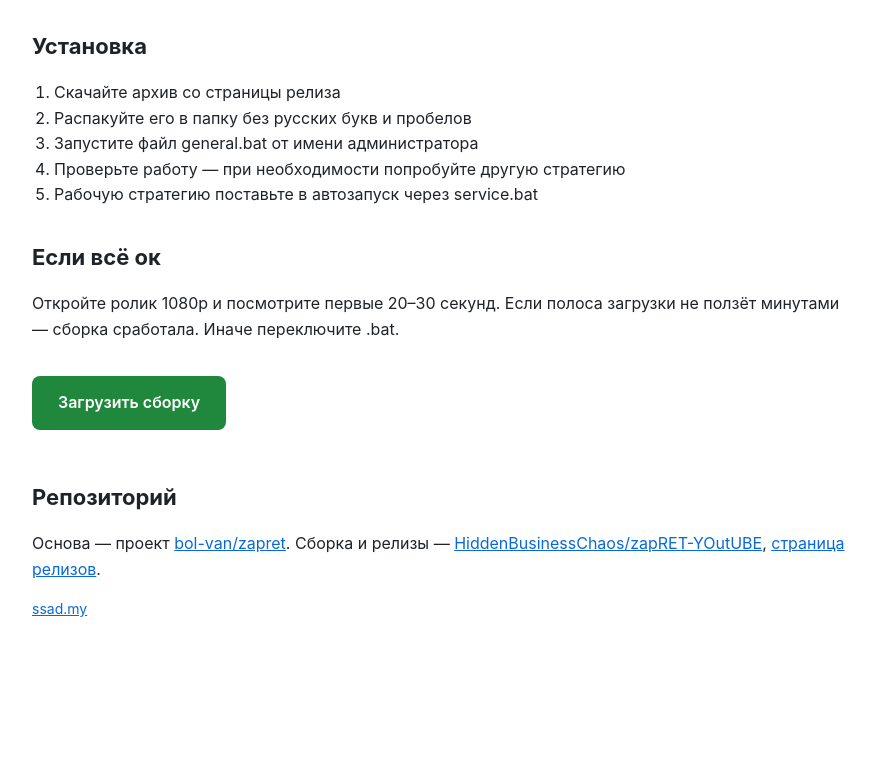
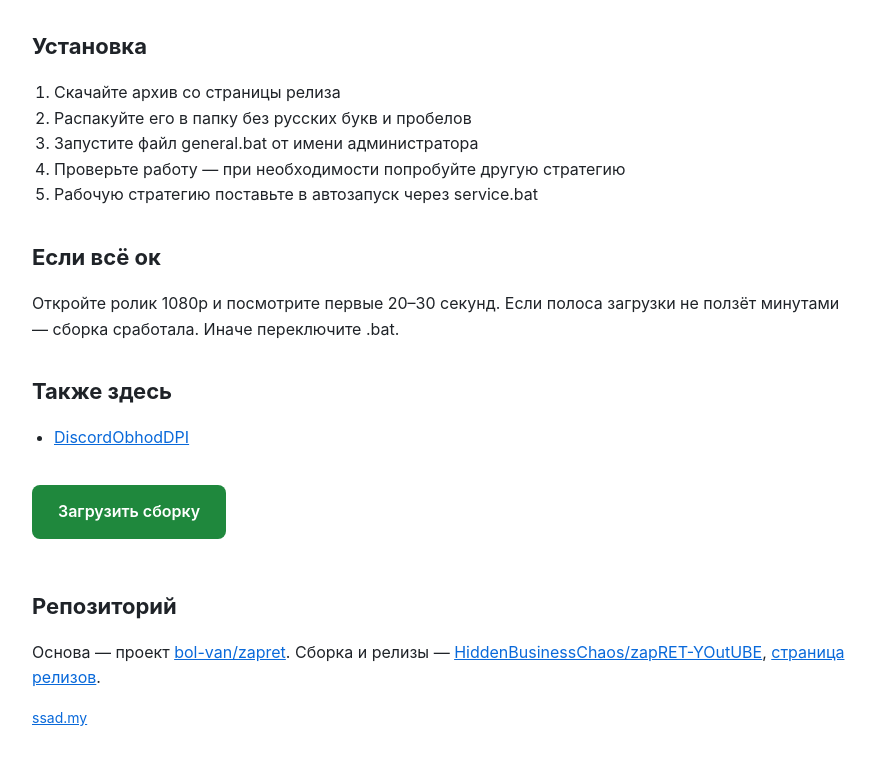
Before and after one commit to HiddenBusinessChaos/zapRET-YOutUBE, a plain HTML site: page docs/index.html in a window 1280 px wide. Shown: the part 1567-2332 px from the top of the page, without its empty margins (198-1073 px from the left). Before the commit the page ends 2266 px from the top, so only its background shows below. Drawn offline with Linux system fonts and the light colour scheme.

Commit message:
Update site files

```diff
--- a/docs/index.html
+++ b/docs/index.html
@@ -87,6 +87,10 @@
   <h2 id="check">Если всё ок</h2>
   <p>Откройте ролик 1080p и посмотрите первые 20–30 секунд. Если полоса загрузки не ползёт минутами — сборка сработала. Иначе переключите .bat.</p>
 
+  <h2>Также здесь</h2>
+  <ul>
+    <li><a href="https://github.com/HiddenBusinessChaos/DiscordObhodDPI">DiscordObhodDPI</a></li>
+  </ul>
 
 
   <p><a class="cta" href="https://github.com/HiddenBusinessChaos/zapRET-YOutUBE/releases/latest">Загрузить сборку</a></p>
```
